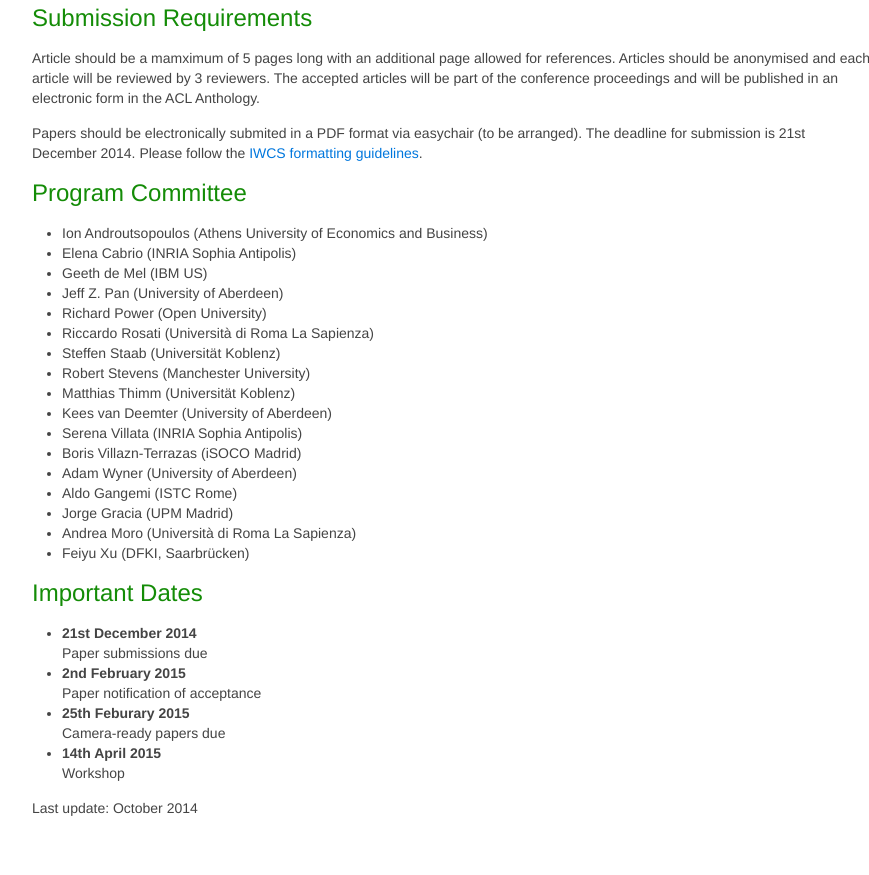
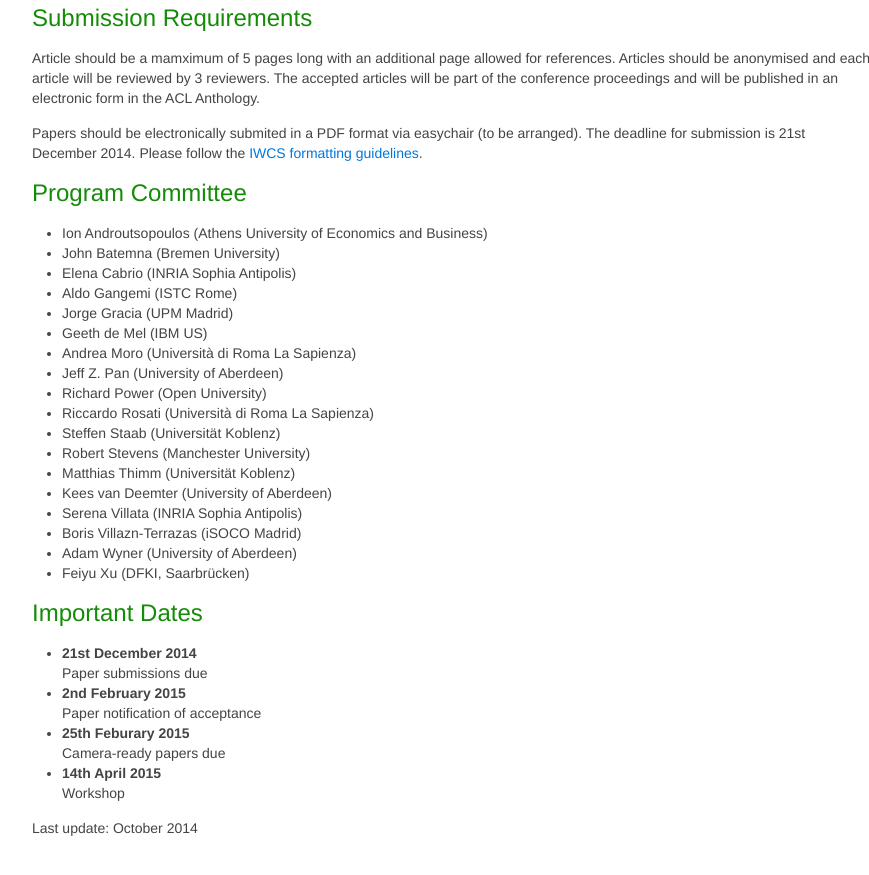
Before and after one commit to langandonto/langandonto.github.io, a plain HTML site: page cfp.html in a window 1280 px wide. Shown: the part 1108-1983 px from the top of the page, without its empty margins (43-912 px from the left). Drawn offline with Linux system fonts and the light colour scheme.

Commit message:
Added a PC member.

```diff
--- a/cfp.html
+++ b/cfp.html
@@ -97,8 +97,12 @@
           <h2>Program Committee</h2>
           <ul>
             <li>Ion Androutsopoulos (Athens University of Economics and Business)</li>
+            <li>John Batemna (Bremen University)</li>
             <li>Elena Cabrio (INRIA Sophia Antipolis)</li>
+            <li>Aldo Gangemi (ISTC Rome)</li>
+            <li>Jorge Gracia (UPM Madrid)</li>
             <li>Geeth de Mel (IBM US)</li>
+            <li>Andrea Moro (Università di Roma La Sapienza)</li>
             <li>Jeff Z. Pan (University of Aberdeen)</li>
             <li>Richard Power (Open University)</li>
             <li>Riccardo Rosati (Università di Roma La Sapienza)</li>
@@ -109,9 +113,6 @@
             <li>Serena Villata (INRIA Sophia Antipolis)</li>
             <li>Boris Villazn-Terrazas (iSOCO Madrid)</li>
             <li>Adam Wyner (University of Aberdeen)</li>
-            <li>Aldo Gangemi (ISTC Rome)</li>
-            <li>Jorge Gracia (UPM Madrid)</li>
-            <li>Andrea Moro (Università di Roma La Sapienza)</li>
             <li>Feiyu Xu (DFKI, Saarbr&uuml;cken)</li>
           </ul>
         </section>
```
